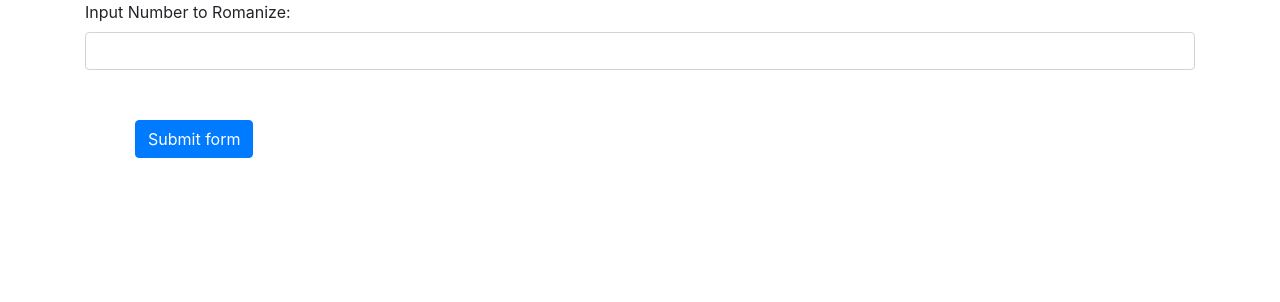
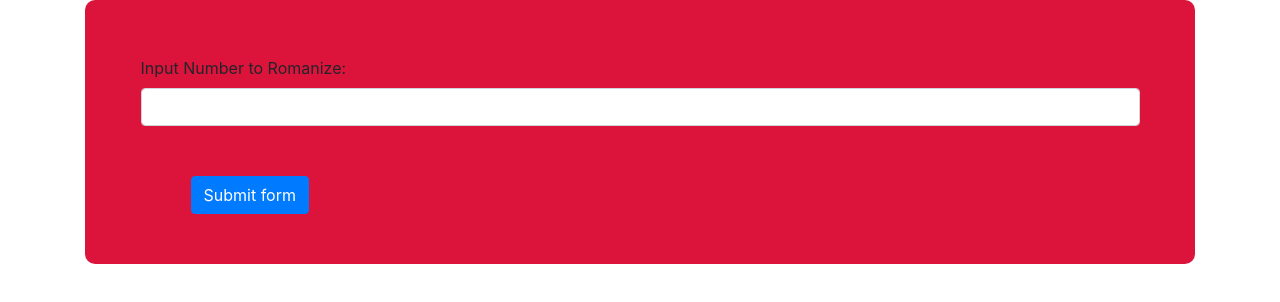
Before and after one commit to J-Michael-Brown/to-romanumaral, a plain HTML site: page index.html in a window 1280 px wide. Drawn offline with nearby package versions, Linux system fonts and the light colour scheme.

Commit message:
update README specifications, add more styling with css

```diff
--- a/css/styles.css
+++ b/css/styles.css
@@ -1,12 +1,19 @@
-#button-div {
-  margin-left: 50px;
-  margin-right: 50px;
+form {
+  padding: 5%;
+  padding-bottom: 10px;
+  background-color: crimson;
+  border-radius: 10px;
 }
 
-button {
-  margin: 50px auto !important;
-  margin-left: 50px;
-  text-align: center;
+.results {
+    margin: 10px;
+    margin-top: 40px;
+
+}
+
+#button-div {
+
+  margin: 50px 50px 0px;
 
 }
 
--- a/index.html
+++ b/index.html
@@ -12,6 +12,7 @@
   <body>
     <div class="container">
 
+
       <form id="formOne">
 
         <label for="validationDefault01">Input Number to Romanize:</label>
@@ -19,20 +20,20 @@
         <div id="button-div">
 
           <button class="btn btn-primary" type="submit">Submit form</button>
-        </div>
-      </form>
 
           <div class="results">
+
             <div class="charriot">
               <p class="error-message" id="roman-numeral"></p>
             </div>
-
             <p class="error-message" id="tooBig" >Number is too big</p>
-        <p class="error-message" id="tooLittle" >Number cannot be negative</p>
+            <p class="error-message" id="tooLittle" >Number cannot be negative or zero</p>
             <p class="error-message" id="justWrong" >That isn't even a number</p>
 
           </div>
         </div>
+      </form>
+    </div>
 
   </body>
 </html>
```
Also changed, not shown: 1 other file. Lines whose indentation alone changed are shown as unchanged.
